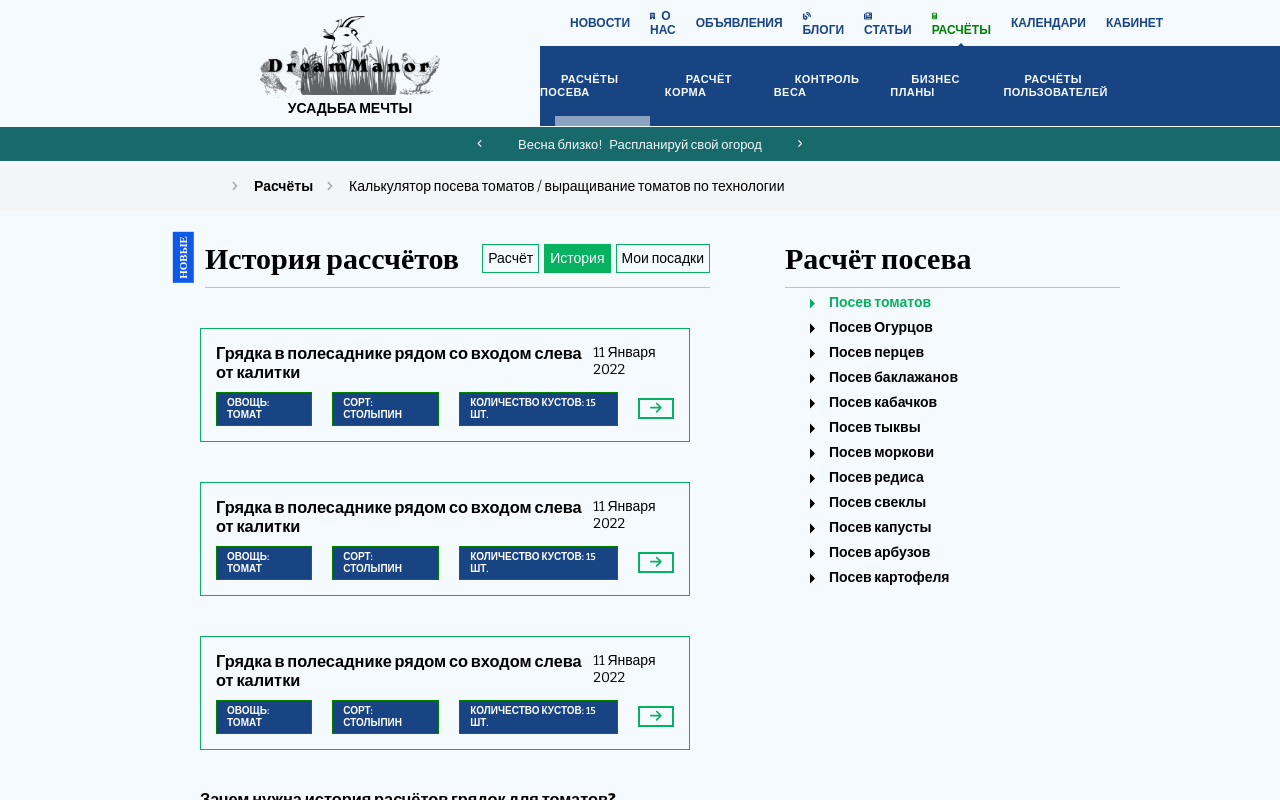
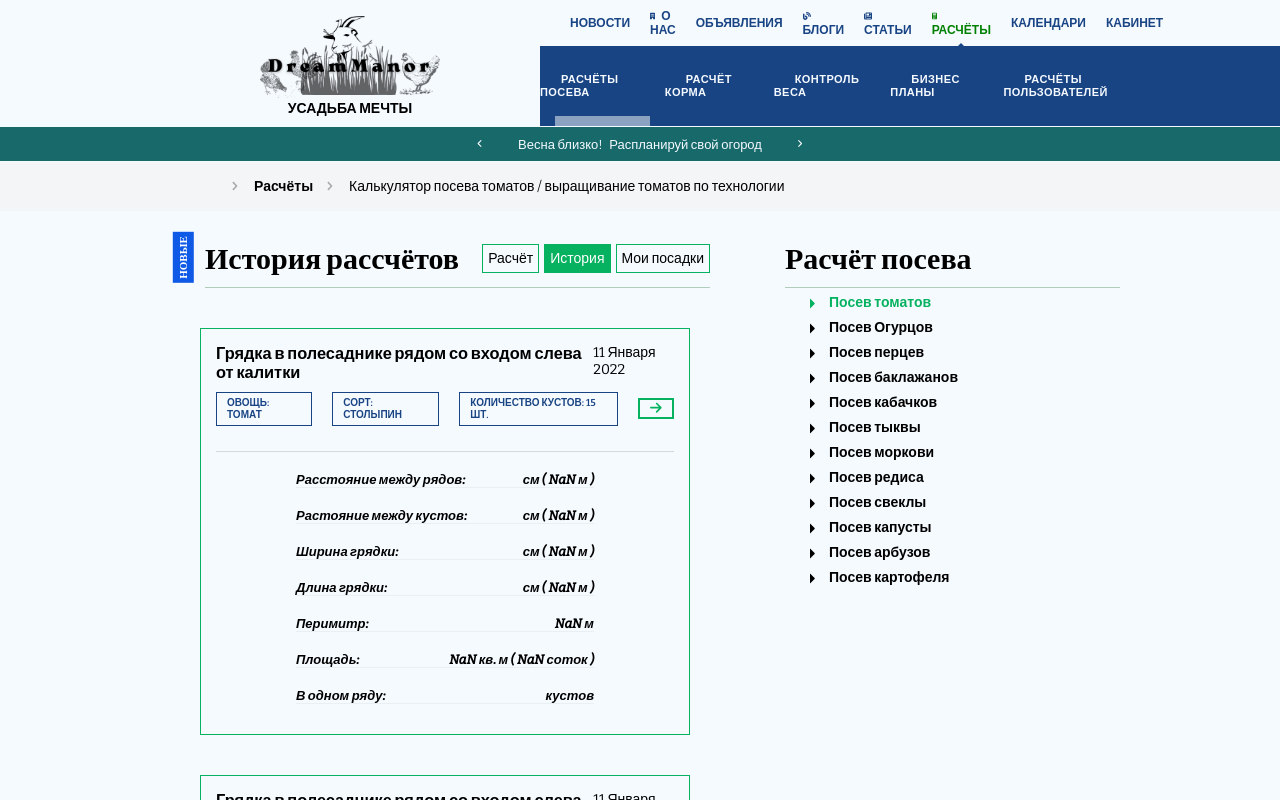
Before and after one commit to kochenov/dreammanorV, a Vue app: page /seeding in a window 1280 px wide. Both pictures are taken after a click on the link "История". Shown: the top 800 px of the page. Built offline with nearby package versions, Linux system fonts and the light colour scheme.

Commit message:
добавлены тестовые даннын для истории

```diff
--- a/src/components/box/tab-panel/HistorySeeding.vue
+++ b/src/components/box/tab-panel/HistorySeeding.vue
@@ -1,7 +1,7 @@
 <template>
   <div class="box__panel tab-active">
     <div class="history-seeding">
-      <div class="item">
+      <div v-for="item in history" :key="item.id" class="item">
         <div class="title">
           <h3>Грядка в полесаднике рядом со входом слева от калитки</h3>
           <span class="date-history">11 Января 2022</span>
@@ -18,73 +18,62 @@
             </button>
           </div>
         </div>
-      </div>
-
-      <div class="item">
-        <div class="title">
-          <h3>Грядка в полесаднике рядом со входом слева от калитки</h3>
-          <span class="date-history">11 Января 2022</span>
-        </div>
-        <div class="meta">
-          <div class="product-name ticket">Овощь: <span>Томат</span></div>
-          <div class="sort ticket">Сорт: <span>Столыпин</span></div>
-          <div class="bushes ticket">
-            Количество кустов: <span>15 шт.</span>
-          </div>
-          <div class="todgge">
-            <button>
-              <fa icon="arrow-right" />
-            </button>
+        <div class="content">
+          <div class="res-ogorod">
+            <div class="row">
+              <div>Расстояние между рядов:</div>
+              <div>
+                {{ distanceBetweenRows }} см ( {{ distanceBetweenRows / 100 }} м
+                )
               </div>
             </div>
+            <div class="row">
+              <div>Растояние между кустов:</div>
+              <div>
+                {{ distanceBetweenBushes }} см (
+                {{ distanceBetweenBushes / 100 }} м )
               </div>
-
-      <div class="item">
-        <div class="title">
-          <h3>Грядка в полесаднике рядом со входом слева от калитки</h3>
-          <span class="date-history">11 Января 2022</span>
             </div>
-        <div class="meta">
-          <div class="product-name ticket">Овощь: <span>Томат</span></div>
-          <div class="sort ticket">Сорт: <span>Столыпин</span></div>
-          <div class="bushes ticket">
-            Количество кустов: <span>15 шт.</span>
+            <div class="row">
+              <div>Ширина грядки:</div>
+              <div>{{ width }} см ( {{ width / 100 }} м )</div>
             </div>
-          <div class="todgge">
-            <button>
-              <fa icon="arrow-right" />
-            </button>
+            <div class="row">
+              <div>Длина грядки:</div>
+              <div>{{ height }} см ( {{ height / 100 }} м )</div>
+            </div>
+            <div class="row">
+              <div>Перимитр:</div>
+              <div>{{ (2 * (width + height)) / 100 }} м</div>
+            </div>
+            <div class="row">
+              <div>Площадь:</div>
+              <div>
+                {{ ((width / 100) * (height / 100)).toFixed(1) }} кв. м (
+                {{ ((width / 100) * (height / 100) * 0.01).toFixed(1) }}
+                соток )
+              </div>
+            </div>
+            <div class="row">
+              <div>В одном ряду:</div>
+              <div>{{ oneRows }} кустов</div>
             </div>
           </div>
         </div>
       </div>
-    <h3 class="box__panel-title">
-      Зачем нужна история расчётов грядок для томатов?
-    </h3>
-    <div class="box__panel-content">
-      <p>
-        Когда наступает весна, садоводы и огородники начинают планировать
-        посадку овощей на свой огород, а томат это один из самых важных овощей,
-        и к его посадке нужно относится с большой ответственностью. Начинается
-        конечно же всё с рассады, но когда первые семячки томатов проклюнулись и
-        взошли начинается планирование грядок
-      </p>
-      К сожалению не всегда есть возможность высчитывать сколько кустов займут
-      место на огороде и записывать это всё в тетрадь.
-      <p>
-        Мы решили облегчить этот процесс и добавили на сайт различные
-        калькуляторы расчёта площади грядок под посадки различных овощей, и
-        томат у нас на первом месте.
-      </p>
-      Произведя расчёт в калькуляторе грядок под томаты Вы можете его сохранить,
-      задав название расчёту для повторного его использования. После сохраниния
-      в истории расчётов будет списох сохранённых вычислений. Это очень удобно,
-      так как можно примерно прикинуть сколько грядок у вас будет, а когда время
-      придёт к высадке томаков в грядки Вы уже будите знать каким образом их
-      рассаживать.
     </div>
   </div>
 </template>
+<script>
+export default {
+  data() {
+    return {
+      history: [{ id: 1 }, { id: 2 }],
+    };
+  },
+};
+</script>
+
 <style scoped lang="scss">
 .history-seeding {
   .title,
@@ -99,13 +88,13 @@
     gap: 20px;
   }
   .ticket {
-    border: 1px solid green;
+    border: 1px solid #194484;
     padding: 4px 10px;
     font-size: 10px;
     text-transform: uppercase;
     font-weight: 600;
-    background: #194484;
-    color: #ffffff;
+    background: none;
+    color: #194484;
   }
   .item {
     margin: 0 0 40px 0;
```
Lines whose indentation alone changed are shown as unchanged.
